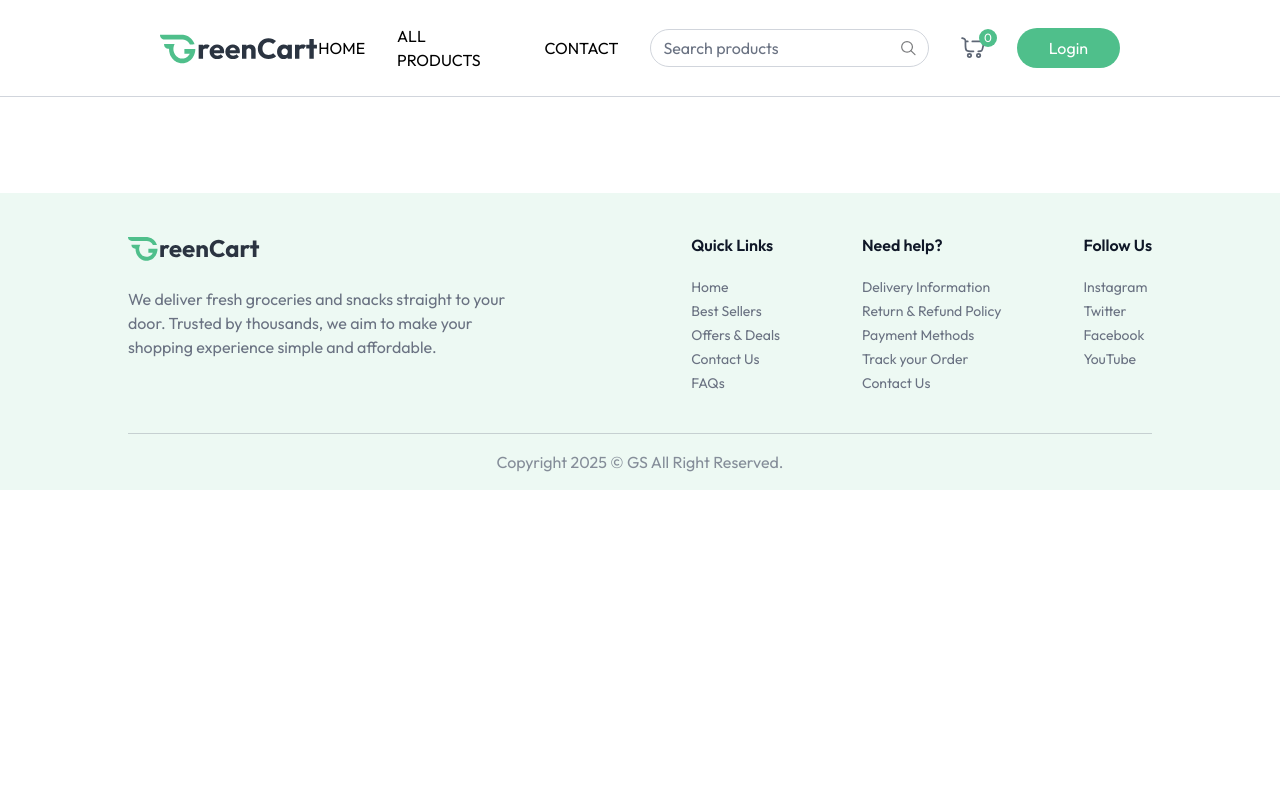
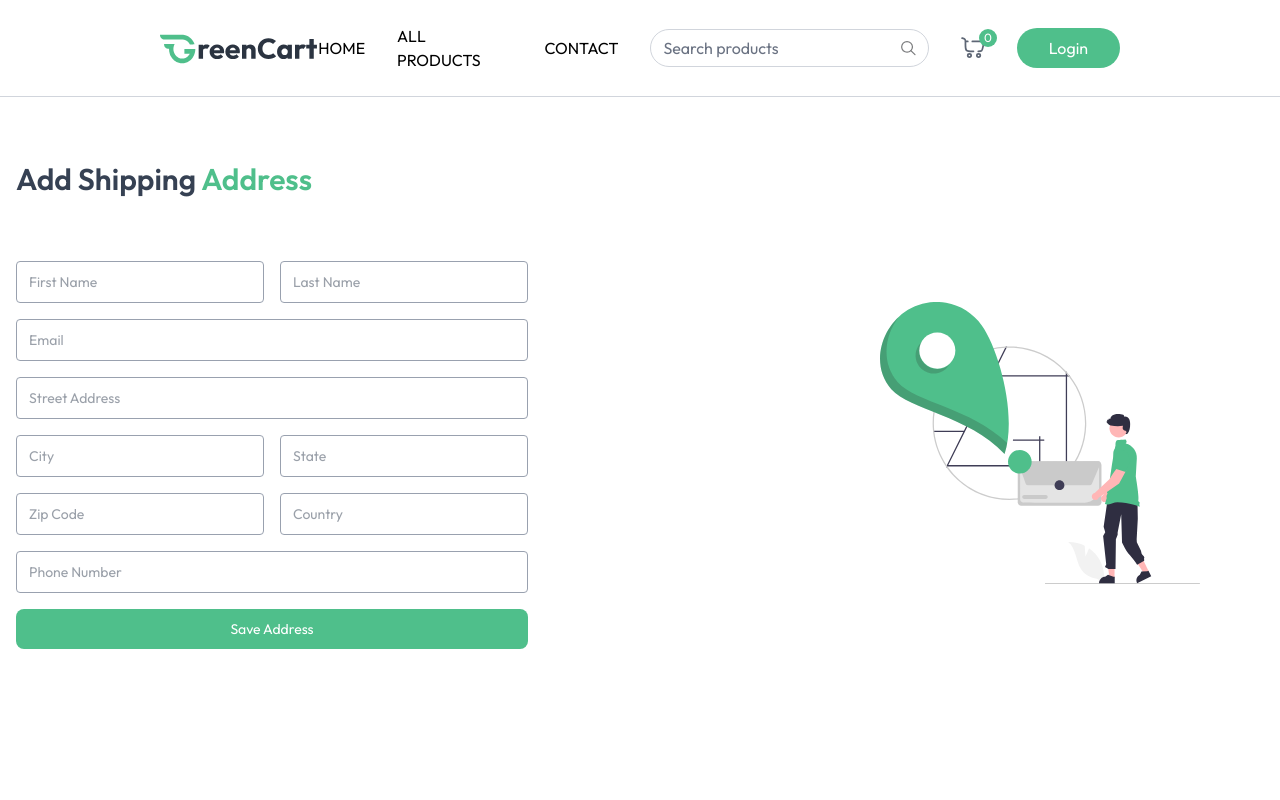
Before and after one commit to garima-singal/GreenCart, a React (Vite) app in the folder client/: page /add-address in a window 1280 px wide. Shown: the top 800 px of the page. Built offline with nearby package versions, Linux system fonts and the light colour scheme.

Commit message:
Commit changes

```diff
--- a/client/src/App.jsx
+++ b/client/src/App.jsx
@@ -11,6 +11,8 @@ import AllProducts from './pages/AllProducts';
 import ProductCategory from './pages/ProductCategory';
 import ProductDetails from './pages/ProductDetails';
 import Cart from './pages/Cart';
+import AddAddress from './pages/AddAddress';
+import MyOrders from './pages/MyOrders';
 
 
 
@@ -31,6 +33,8 @@ const App = () => {
 
           <Route path="/products/:category/:id" element={<ProductDetails />} />
            <Route path="/cart" element={<Cart />} />
+           <Route path="/add-address" element={<AddAddress />} />
+           <Route path="/my-orders" element={<MyOrders />} />
 
         </Routes>
         <div>
--- /dev/null
+++ b/client/src/pages/AddAddress.jsx
@@ -0,0 +1,162 @@
+import React, { useState } from "react";
+import { assets } from "../assets/assets";
+
+// ⭐ Correct Input Field Component
+const InputField = ({ type, placeholder, name, handleChange, address }) => (
+  <input
+    className="w-full px-3 py-2.5 border border-gray-400 rounded outline-none text-gray-700
+               focus:border-[#4fbf8b] transition"
+    type={type}
+    placeholder={placeholder}
+    onChange={handleChange}
+    name={name}
+    value={address[name]}
+    required
+  />
+);
+
+const AddAddress = () => {
+  const [address, setAddress] = useState({
+    firstName: "",
+    lastName: "",
+    email: "",
+    street: "",
+    city: "",
+    state: "",
+    zipcode: "",
+    country: "",
+    phone: "",
+  });
+
+  // ⭐ Correct handleChange
+  const handleChange = (e) => {
+    const { name, value } = e.target;
+    setAddress((prev) => ({
+      ...prev,
+      [name]: value,
+    }));
+  };
+
+  // ⭐ Submit Handler
+  const onSubmitHandler = (e) => {
+    e.preventDefault();
+    console.log("Address Submitted: ", address);
+  };
+
+  return (
+    <div className="mt-16 pb-16 px-4">
+      <p className="text-3xl text-gray-700 font-semibold">
+        Add Shipping{" "}
+        <span className="text-[#4fbf8b]">Address</span>
+      </p>
+
+      <div className="flex flex-col-reverse md:flex-row justify-between mt-10">
+        {/* LEFT SIDE FORM */}
+        <div className="flex-1 max-w-lg">
+          <form
+            className="space-y-4 text-sm mt-6"
+            onSubmit={onSubmitHandler}
+          >
+            {/* Row 1 */}
+            <div className="grid grid-cols-2 gap-4">
+              <InputField
+                handleChange={handleChange}
+                address={address}
+                name="firstName"
+                type="text"
+                placeholder="First Name"
+              />
+              <InputField
+                handleChange={handleChange}
+                address={address}
+                name="lastName"
+                type="text"
+                placeholder="Last Name"
+              />
+            </div>
+
+            {/* Email */}
+            <InputField
+              handleChange={handleChange}
+              address={address}
+              name="email"
+              type="email"
+              placeholder="Email"
+            />
+
+            {/* Street Address */}
+            <InputField
+              handleChange={handleChange}
+              address={address}
+              name="street"
+              type="text"
+              placeholder="Street Address"
+            />
+
+            {/* City + State */}
+            <div className="grid grid-cols-2 gap-4">
+              <InputField
+                handleChange={handleChange}
+                address={address}
+                name="city"
+                type="text"
+                placeholder="City"
+              />
+              <InputField
+                handleChange={handleChange}
+                address={address}
+                name="state"
+                type="text"
+                placeholder="State"
+              />
+            </div>
+
+            {/* Zip + Country */}
+            <div className="grid grid-cols-2 gap-4">
+              <InputField
+                handleChange={handleChange}
+                address={address}
+                name="zipcode"
+                type="text"
+                placeholder="Zip Code"
+              />
+              <InputField
+                handleChange={handleChange}
+                address={address}
+                name="country"
+                type="text"
+                placeholder="Country"
+              />
+            </div>
+
+            {/* Phone */}
+            <InputField
+              handleChange={handleChange}
+              address={address}
+              name="phone"
+              type="tel"
+              placeholder="Phone Number"
+            />
+
+            {/* Button */}
+            <button
+              type="submit"
+              className="bg-[#4fbf8b] w-full text-white py-2.5 rounded-lg hover:bg-[#3fae7b] transition"
+            >
+              Save Address
+            </button>
+          </form>
+        </div>
+
+        {/* RIGHT SIDE IMAGE */}
+        <img
+          src={assets.add_address_iamge}
+          alt="Add Address"
+          className="w-80 md:mr-16 mb-10 md:mb-0"
+        />
+      </div>
+    </div>
+  );
+};
+
+export default AddAddress;
--- /dev/null
+++ b/client/src/pages/MyOrders.jsx
@@ -0,0 +1,91 @@
+
+import React, { useEffect, useState } from "react";
+import { useAppContext } from "../context/AppContext.jsx";
+import { dummyOrders } from "../assets/assets.js";
+
+function MyOrders() {
+  const [myOrders, setMyOrders] = useState([]);
+  const { currency, user } = useAppContext();
+
+  // USE DUMMY DATA INSTEAD OF API
+  const fetchMyOrders = async () => {
+    try {
+      setMyOrders(dummyOrders);
+    } catch (error) {
+      console.log(error);
+    }
+  };
+
+  useEffect(() => {
+    if (user) {
+      fetchMyOrders();
+    }
+  }, [user]);
+
+  return (
+    <div className="mt-8 pb-8">
+      <div className="flex flex-col items-end w-max mb-8">
+        <p className="text-2xl font-medium uppercase">My Orders</p>
+        <div className="w-16 h-0.5 bg-primary-dull rounded-full"></div>
+      </div>
+
+      {myOrders.length === 0 && (
+        <p className="text-gray-500 text-lg">No orders found.</p>
+      )}
+
+      {myOrders.map((order, index) => (
+        <div
+          key={index}
+          className="border border-gray-300 rounded-lg mb-10 p-4 py-5 max-w-4xl"
+        >
+          <p className="flex justify-between md:items-center text-gray-400 md:font-medium max-md:flex-col">
+            <span>Order ID: {order._id}</span>
+            <span>Payment: {order.paymentType}</span>
+            <span>
+              Total Amount: {currency}
+              {order.amount}
+            </span>
+          </p>
+
+          {order.items.map((item, idx) => (
+            <div
+              key={idx}
+              className={`relative bg-white text-gray-500/70 ${
+                order.items.length !== idx + 1 && "border-b"
+              } border-gray-300 flex flex-col md:flex-row md:items-center justify-between p-4 py-5 md:gap-16 w-full max-w-4xl`}
+            >
+              <div className="flex items-center mb-4 md:mb-0">
+                <div className="bg-[#4fbf8b]/10 p-4 rounded-lg">
+                  <img
+                    src={item.product.image[0]}
+                    alt=""
+                    className="w-16 h-16 object-cover"
+                  />
+                </div>
+                <div className="ml-4">
+                  <h2 className="text-xl font-medium text-gray-800">
+                    {item.product.name}
+                  </h2>
+                  <p>Category: {item.product.category}</p>
+                </div>
+              </div>
+
+              <div className="flex flex-col justify-center md:ml-8 mb-4 md:mb-0">
+                <p>Quantity: {item.quantity}</p>
+                <p>Status: {order.status}</p>
+                <p>Date: {new Date(order.createdAt).toLocaleDateString()}</p>
+              </div>
+
+              <p className="text-[#44ae7c] text-lg font-medium">
+                Amount: {currency}
+                {item.product.offerPrice * item.quantity}
+              </p>
+            </div>
+          ))}
+        </div>
+      ))}
+    </div>
+  );
+}
+
+export default MyOrders;
```
Also changed, not shown: client/src/context/AppContext.jsx (+53 -54 lines), client/src/pages/Cart.jsx (+176 -59 lines).
